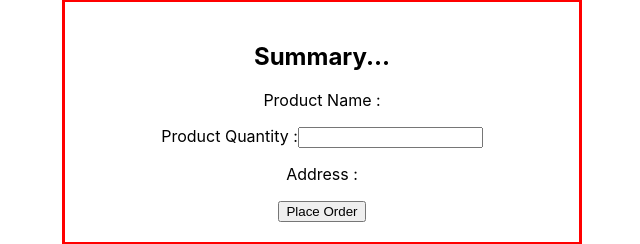
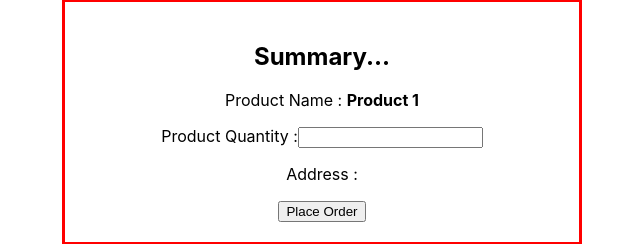
Before and after one commit to anisur2805/learning-react-, a React (Create React App) app: page / in a window 1280 px wide. Shown: the part 601-845 px from the top of the page, without its empty margins (318-958 px from the left). Built offline with nearby package versions, Linux system fonts and the light colour scheme.

Commit message:
state lifting e-commercce app done

```diff
--- a/src/components/state-lifting/three/OrderComponent.js
+++ b/src/components/state-lifting/three/OrderComponent.js
@@ -20,6 +20,7 @@ export default class OrderComponent extends Component {
 
   productNameHandler = (e) => {
     this.setState({ productName: e.target.value });
+	console.log(e.target.value)
   };
 
   render() {
@@ -42,6 +43,8 @@ export default class OrderComponent extends Component {
          <SummaryComponent
           quantity={quantity}
           address={address}
+		  productName={productName}
+		  productNameHandler={this.productNameHandler}
           onQuantityChange={this.orderInfoChanged}></SummaryComponent>
       </div>
     );
--- a/src/components/state-lifting/three/Summery.js
+++ b/src/components/state-lifting/three/Summery.js
@@ -3,7 +3,8 @@ import React, { Component } from "react";
 export default class Summery extends Component {
   render() {
     const { quantity, address, productName } = this.props;
-	console.log(productName)
+    // const { quantity, productName } = this.props;
+	console.log( "Product Name: " + productName )
     return (
       <div style={{ border: "3px solid red" }}>
         <h2>Summary...</h2>
```
